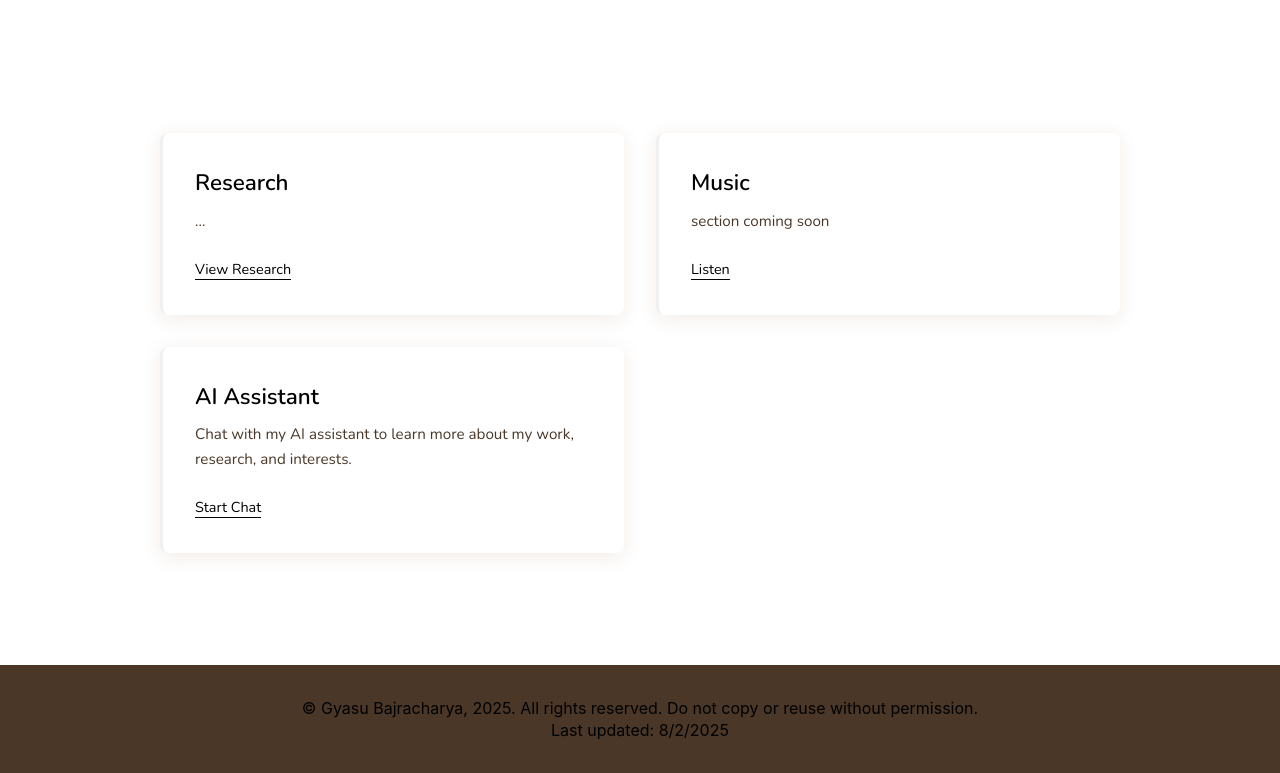
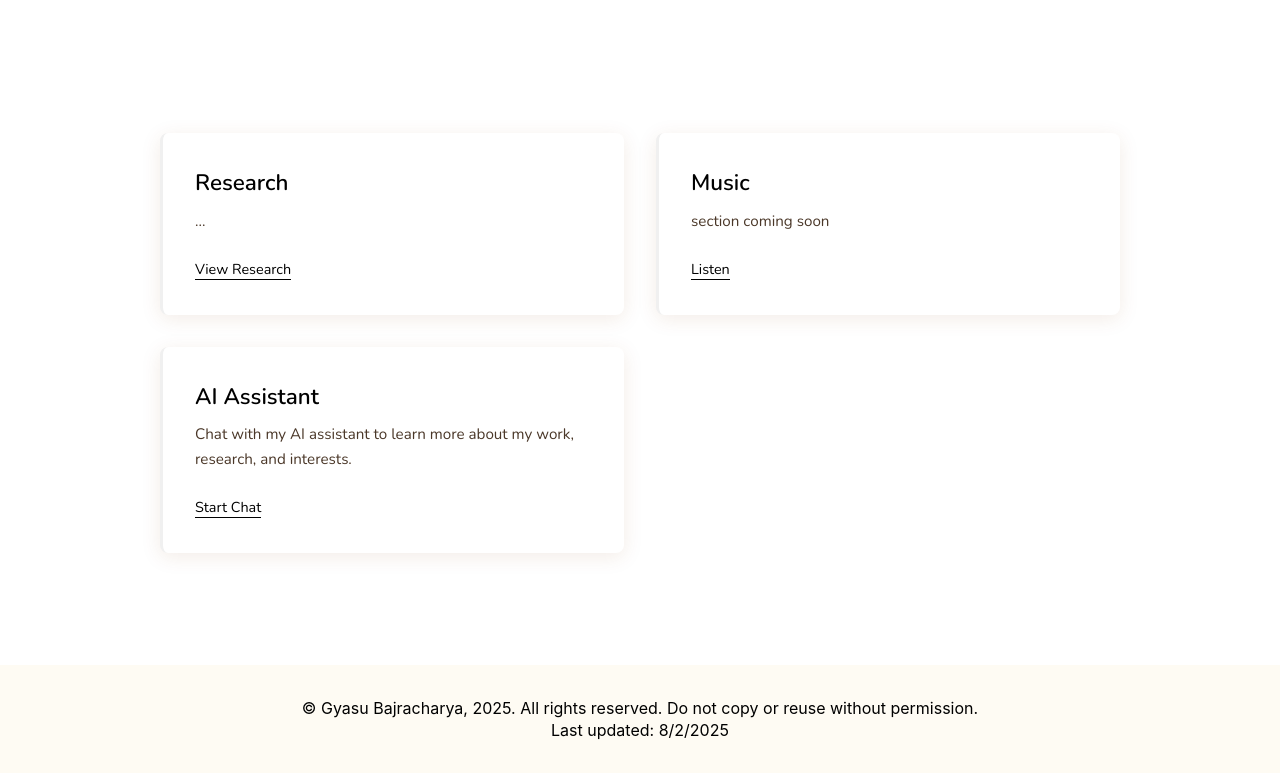
Before and after one commit to Gyasu/gyasu.github.io, a website: page index.html in a window 1280 px wide. Shown: the part 1224-1997 px from the top of the page. Drawn offline with nearby package versions, Linux system fonts and the light colour scheme.

Commit message:
footer style change

```diff
--- a/style.css
+++ b/style.css
@@ -406,8 +406,8 @@ nav {
 }
 
 footer {
-  background: var(--text-medium);
-  color: var(--warm-cream);
+  background: #fefbf3;
+  color: #958b76;
   text-align: center;
   padding: 2rem 0;
   margin-top: 4rem;
```
